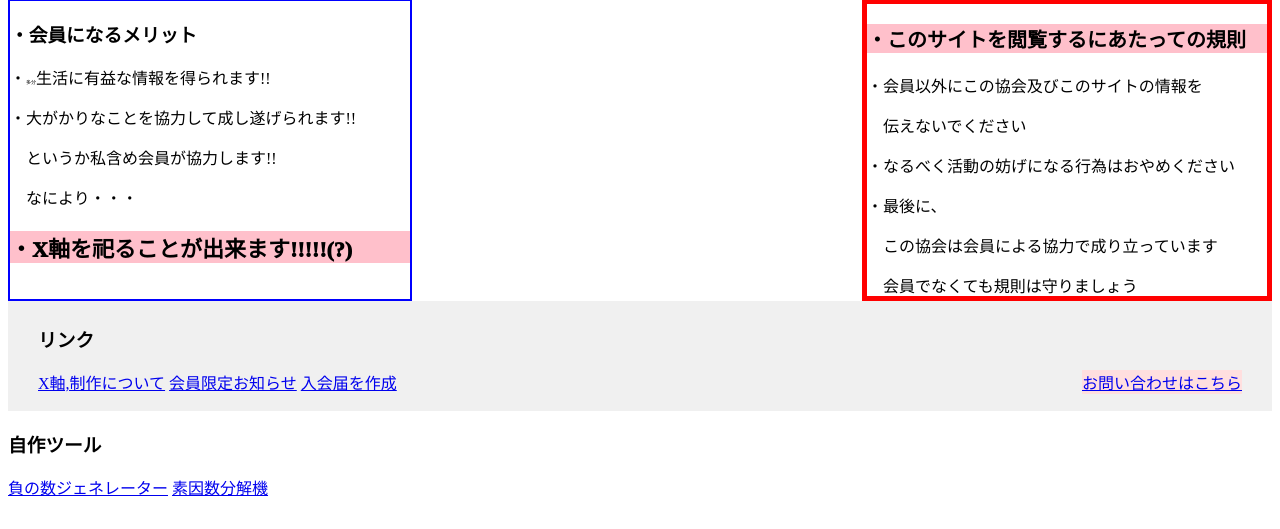
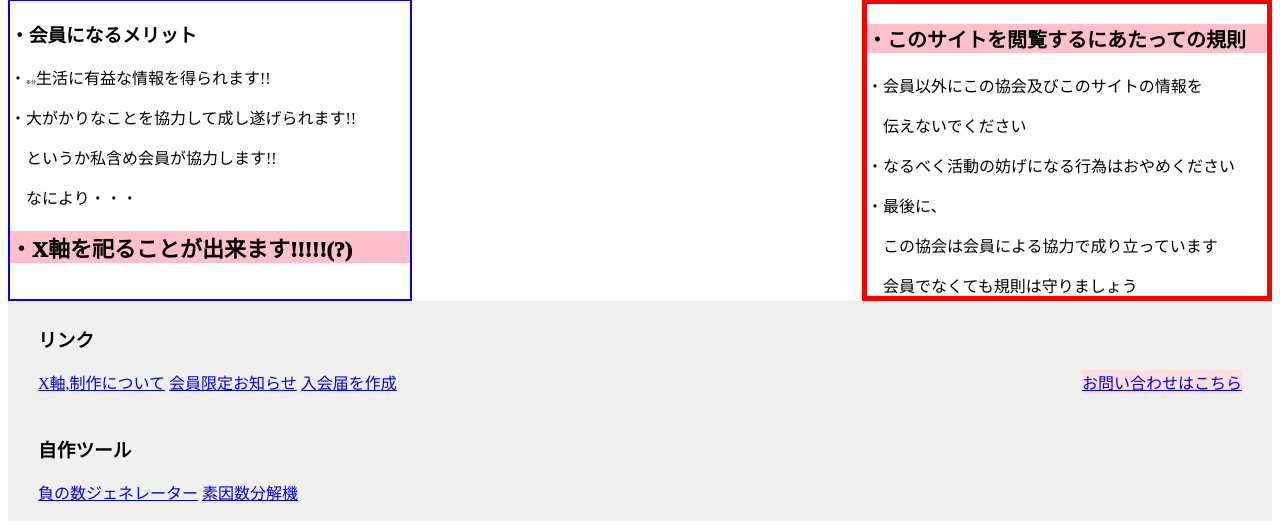
Before and after one commit to x202041/a, a PHP site: page / in a window 1280 px wide. Shown: the part 751-1280 px from the top of the page. Before the commit the page ends 1247 px from the top, so only its background shows below. Run offline with PHP 8.4, Linux system fonts and the light colour scheme.

Commit message:
Update stylesheet.css

```diff
--- a/stylesheet.css
+++ b/stylesheet.css
@@ -77,3 +77,8 @@
   float:right;
   background-color:#FFDFDF;
 }
+.tool{
+  background-color:#F0F0F0;
+  height:100px;
+  padding:5px 30px;
+}
```
